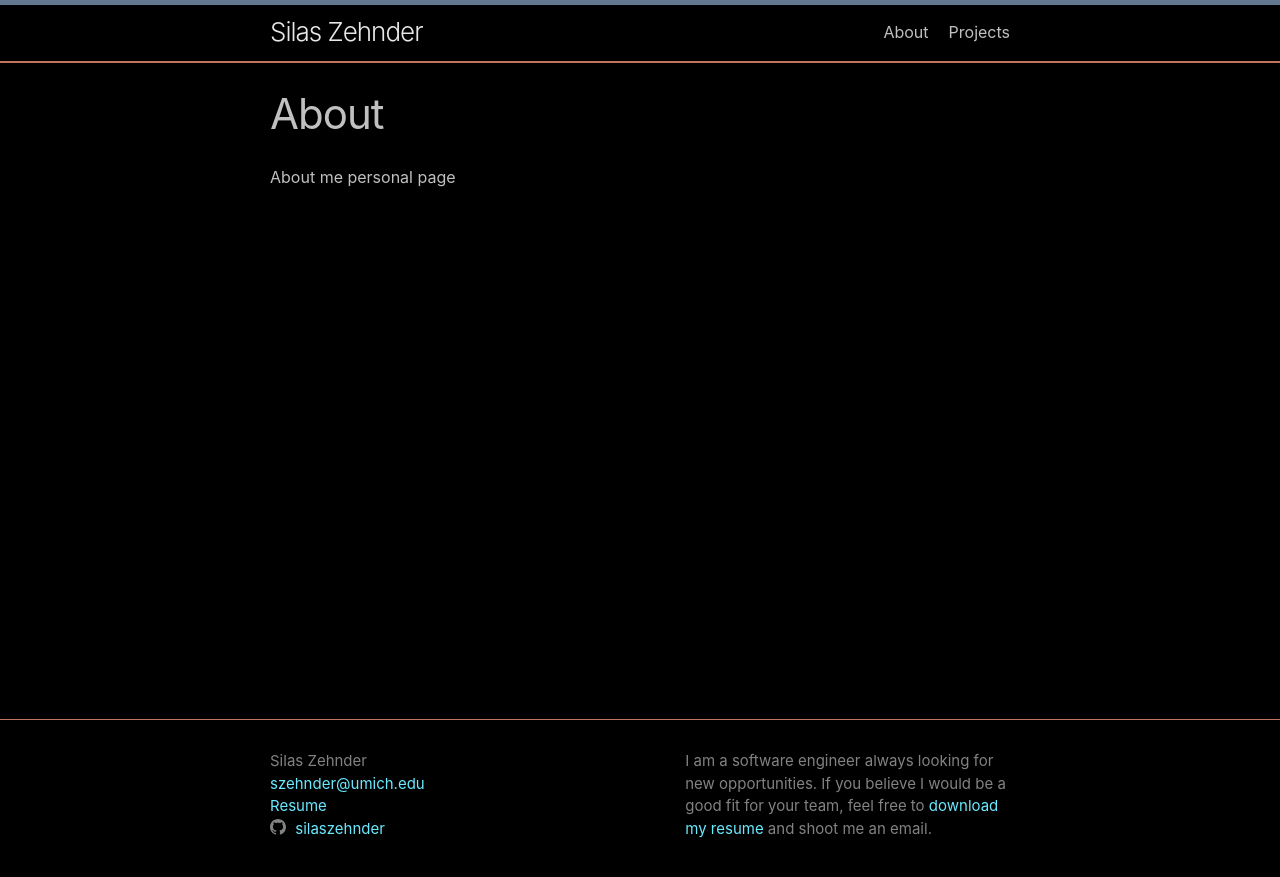
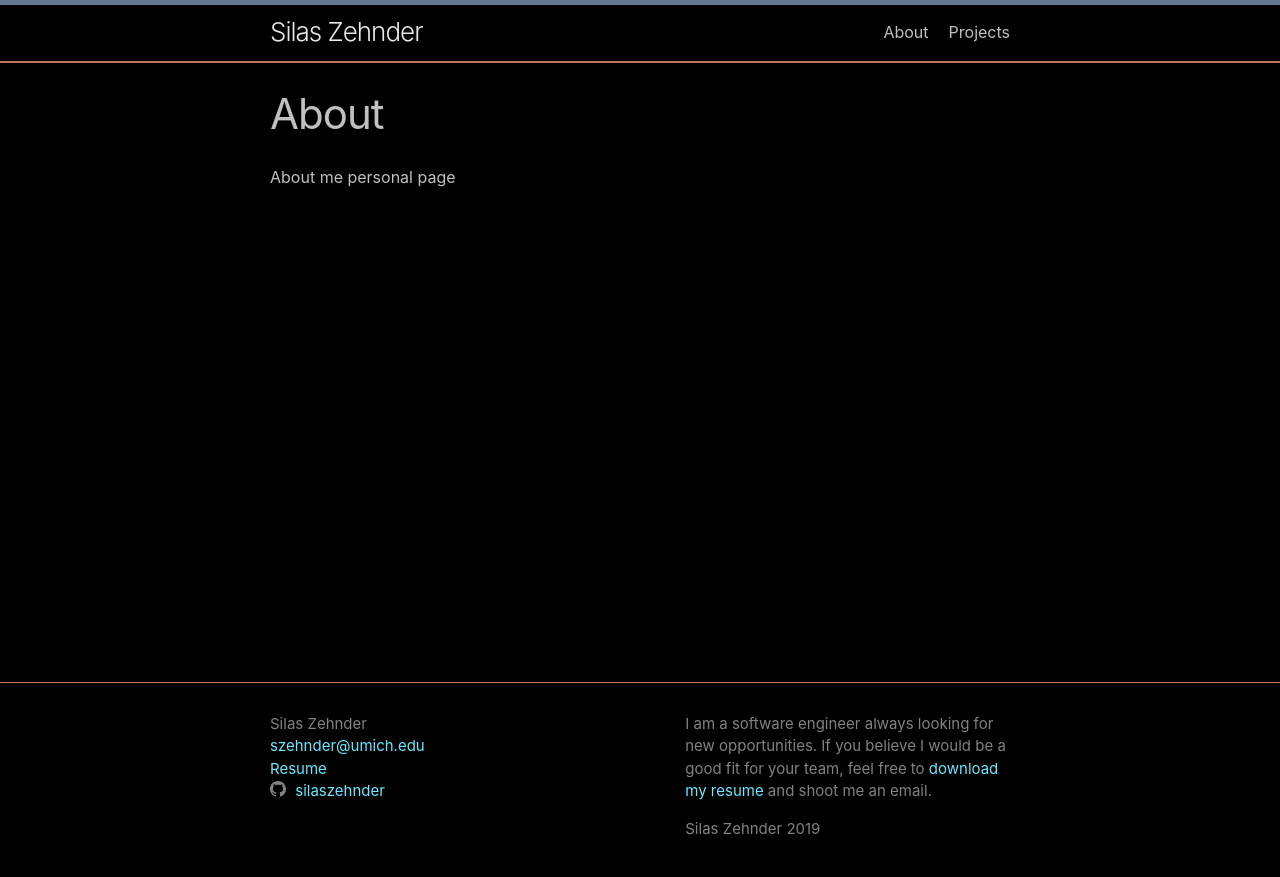
Before and after one commit to silaszehnder/silaszehnder.github.io, a Jekyll site: the page built from about.md, in a window 1280 px wide. Shown: the top 877 px of the page. Built offline with Jekyll 4.4.1, drawn with Linux system fonts in a browser that asks for light colours.

```diff
--- a/_config.yml
+++ b/_config.yml
@@ -1,7 +1,7 @@
 title: Silas Zehnder
 email: szehnder@umich.edu
-#description: >- # this means to ignore newlines until "baseurl:"
-#    Silas Zehnder
+description: >- # this means to ignore newlines until "baseurl:"
+    Silas Zehnder 2019
 baseurl: "" # the subpath of your site, e.g. /blog
 url: "https://szehnder.com" # the base hostname & protocol for your site, e.g. http://example.com
 github_username:  silaszehnder
```
